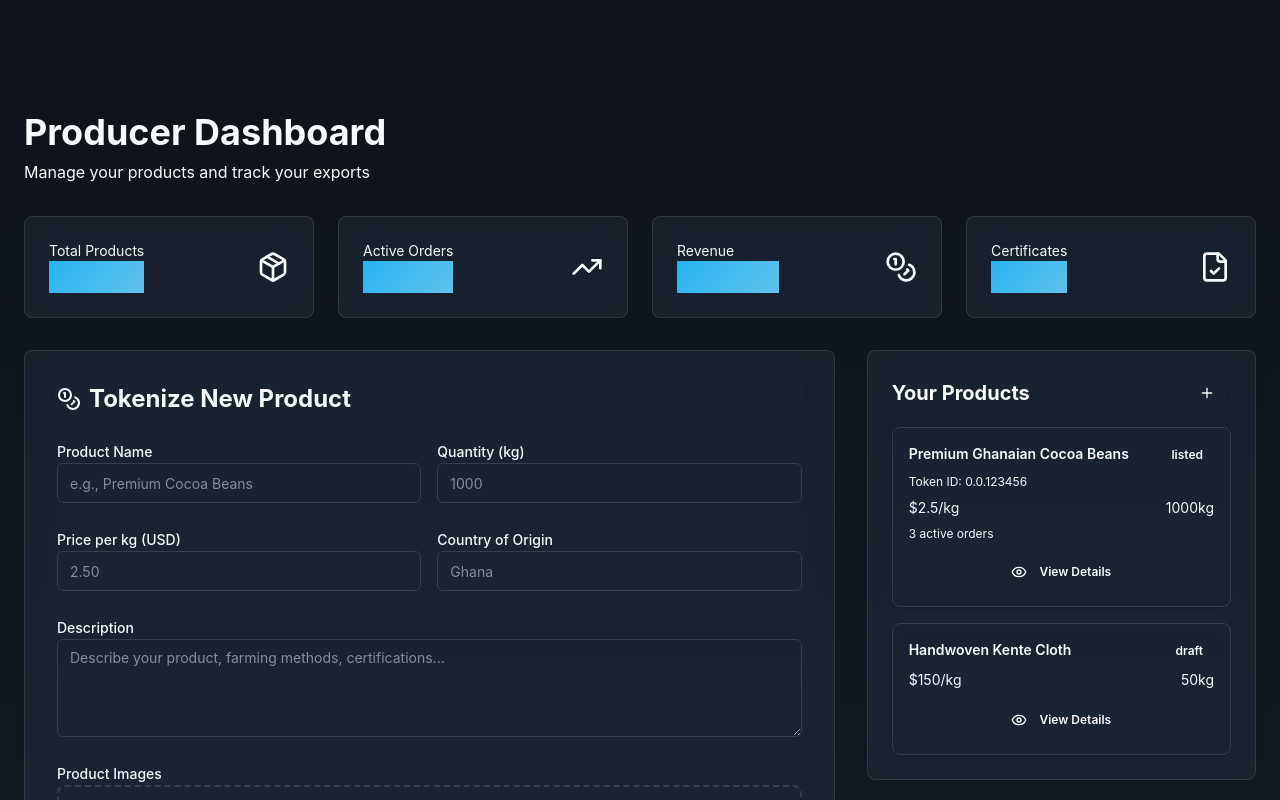
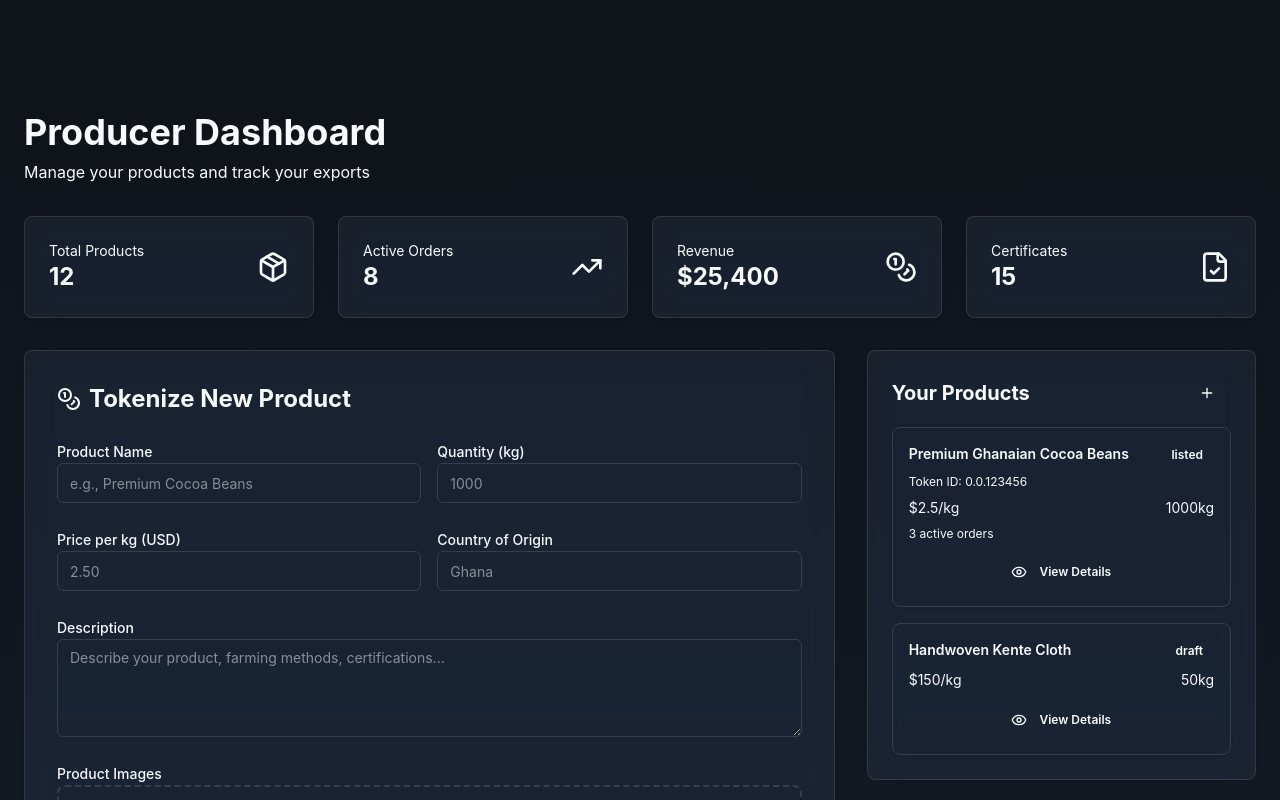
Before and after one commit to altavopartners/RWA, a Next.js app in the folder client/: page /producer-dashboard in a window 1280 px wide. Shown: the top 800 px of the page. Built offline with nearby package versions, Linux system fonts and the light colour scheme; what tailwind-animate would draw is missing.

Commit message:
little design changes

```diff
--- a/client/app/page.tsx
+++ b/client/app/page.tsx
@@ -102,19 +102,19 @@ export default function HomePage() {
             {/* Stats */}
             <div className="grid grid-cols-3 gap-8 mt-16 max-w-2xl mx-auto">
               <div className="text-center">
-                <div className="text-3xl font-bold gradient-accent bg-clip-text text-transparent">
+                <div className="text-3xl font-bold ">
                   500+
                 </div>
                 <div className="text-sm text-muted-foreground">Products Listed</div>
               </div>
               <div className="text-center">
-                <div className="text-3xl font-bold gradient-accent bg-clip-text text-transparent">
+                <div className="text-3xl font-bold ">
                   50+
                 </div>
                 <div className="text-sm text-muted-foreground">Verified Producers</div>
               </div>
               <div className="text-center">
-                <div className="text-3xl font-bold gradient-accent bg-clip-text text-transparent">
+                <div className="text-3xl font-bold ">
                   $2M+
                 </div>
                 <div className="text-sm text-muted-foreground">Volume Traded</div>
--- a/client/components/Marketplace.tsx
+++ b/client/components/Marketplace.tsx
@@ -229,7 +229,7 @@ const Marketplace = () => {
 
                 <div className="flex items-center justify-between mb-4">
                   <div>
-                    <span className="text-2xl font-bold gradient-accent bg-clip-text text-transparent">
+                    <span className="text-2xl font-bold ">
                       ${product.price}
                     </span>
                     <span className="text-sm text-muted-foreground ml-1">/kg</span>
--- a/client/components/Navigation.tsx
+++ b/client/components/Navigation.tsx
@@ -37,7 +37,7 @@ const Navigation = ({ currentPage, onPageChange }: NavigationProps) => {
         <div className="flex items-center justify-between h-16">
           {/* Logo */}
           <div className="flex items-center space-x-4">
-            <span className="text-2xl font-bold gradient-primary bg-clip-text text-transparent">
+            <span className="text-2xl font-bold">
               Hex-Port
             </span>
             <Badge variant="outline" className="hidden md:flex">
--- a/client/components/OrderFlow.tsx
+++ b/client/components/OrderFlow.tsx
@@ -146,7 +146,7 @@ const OrderFlow = () => {
                         <Badge variant="outline" className={getStatusColor(order.status)}>
                           {order.status.replace('_', ' ')}
                         </Badge>
-                        <span className="text-sm font-medium gradient-accent bg-clip-text text-transparent">
+                        <span className="text-sm font-medium ">
                           ${order.totalAmount}
                         </span>
                       </div>
@@ -186,7 +186,7 @@ const OrderFlow = () => {
                     </div>
                     <div>
                       <p className="text-sm text-muted-foreground">Total Amount</p>
-                      <p className="font-semibold gradient-accent bg-clip-text text-transparent">
+                      <p className="font-semibold ">
                         ${currentOrder.totalAmount}
                       </p>
                     </div>
--- a/client/components/ProducerDashboard.tsx
+++ b/client/components/ProducerDashboard.tsx
@@ -80,7 +80,7 @@ const ProducerDashboard = () => {
             <div className="flex items-center justify-between">
               <div>
                 <p className="text-sm text-muted-foreground">Total Products</p>
-                <p className="text-2xl font-bold gradient-accent bg-clip-text text-transparent">12</p>
+                <p className="text-2xl font-bold ">12</p>
               </div>
               <Package className="w-8 h-8 text-primary" />
             </div>
@@ -90,7 +90,7 @@ const ProducerDashboard = () => {
             <div className="flex items-center justify-between">
               <div>
                 <p className="text-sm text-muted-foreground">Active Orders</p>
-                <p className="text-2xl font-bold gradient-accent bg-clip-text text-transparent">8</p>
+                <p className="text-2xl font-bold ">8</p>
               </div>
               <TrendingUp className="w-8 h-8 text-success" />
             </div>
@@ -100,7 +100,7 @@ const ProducerDashboard = () => {
             <div className="flex items-center justify-between">
               <div>
                 <p className="text-sm text-muted-foreground">Revenue</p>
-                <p className="text-2xl font-bold gradient-accent bg-clip-text text-transparent">$25,400</p>
+                <p className="text-2xl font-bold ">$25,400</p>
               </div>
               <Coins className="w-8 h-8 text-accent" />
             </div>
@@ -110,7 +110,7 @@ const ProducerDashboard = () => {
             <div className="flex items-center justify-between">
               <div>
                 <p className="text-sm text-muted-foreground">Certificates</p>
-                <p className="text-2xl font-bold gradient-accent bg-clip-text text-transparent">15</p>
+                <p className="text-2xl font-bold ">15</p>
               </div>
               <FileCheck className="w-8 h-8 text-warning" />
             </div>
--- a/client/package.json
+++ b/client/package.json
@@ -9,7 +9,9 @@
     "lint": "next lint"
   },
   "dependencies": {
+    "@radix-ui/react-avatar": "^1.1.10",
     "@radix-ui/react-label": "^2.1.7",
+    "@radix-ui/react-progress": "^1.1.7",
     "@radix-ui/react-slot": "^1.2.3",
     "@radix-ui/react-toast": "^1.2.14",
     "@radix-ui/react-tooltip": "^1.2.7",
```
Also changed, not shown: 1 other file (tests, documents, lock files or other folders).
